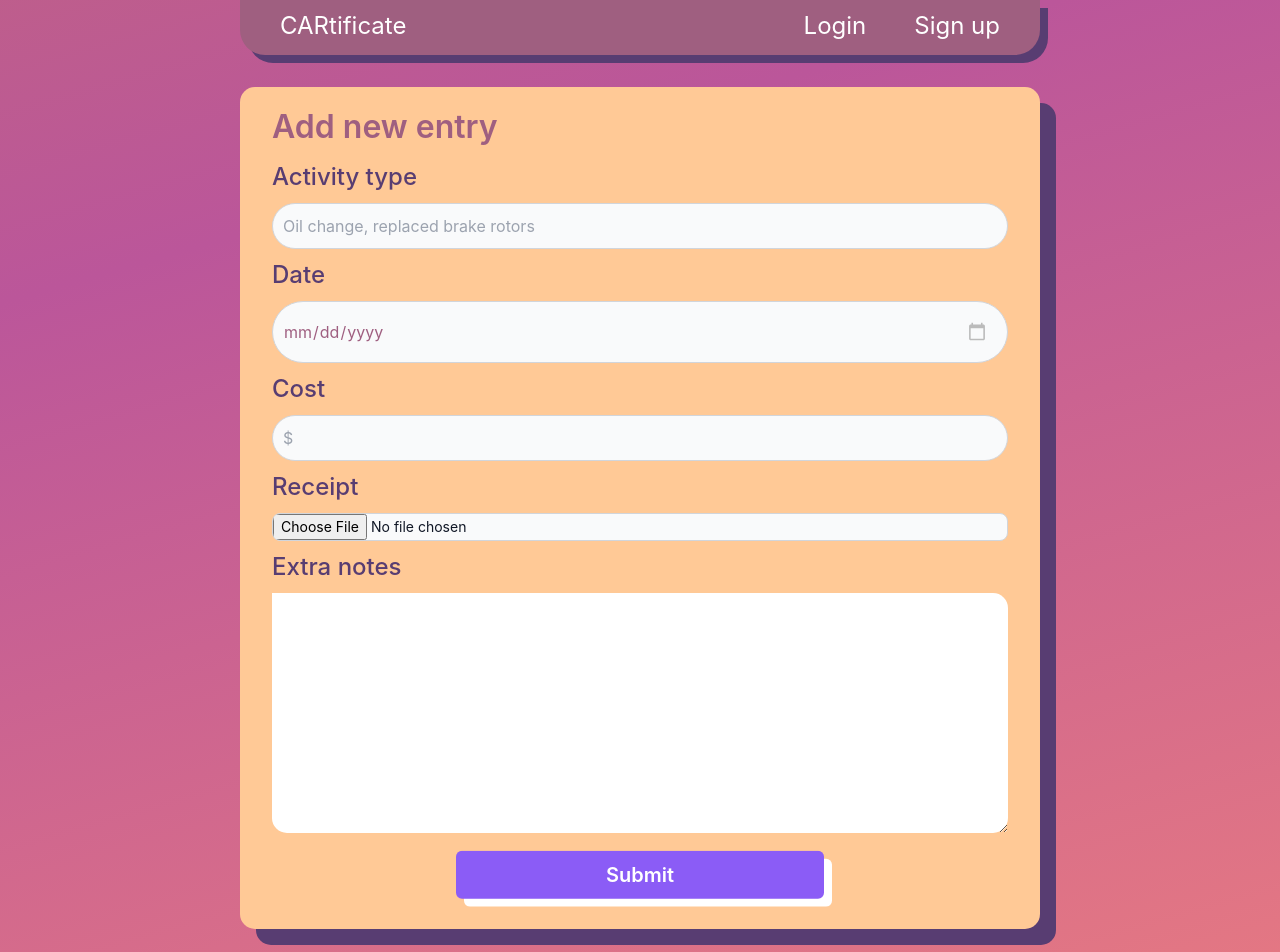
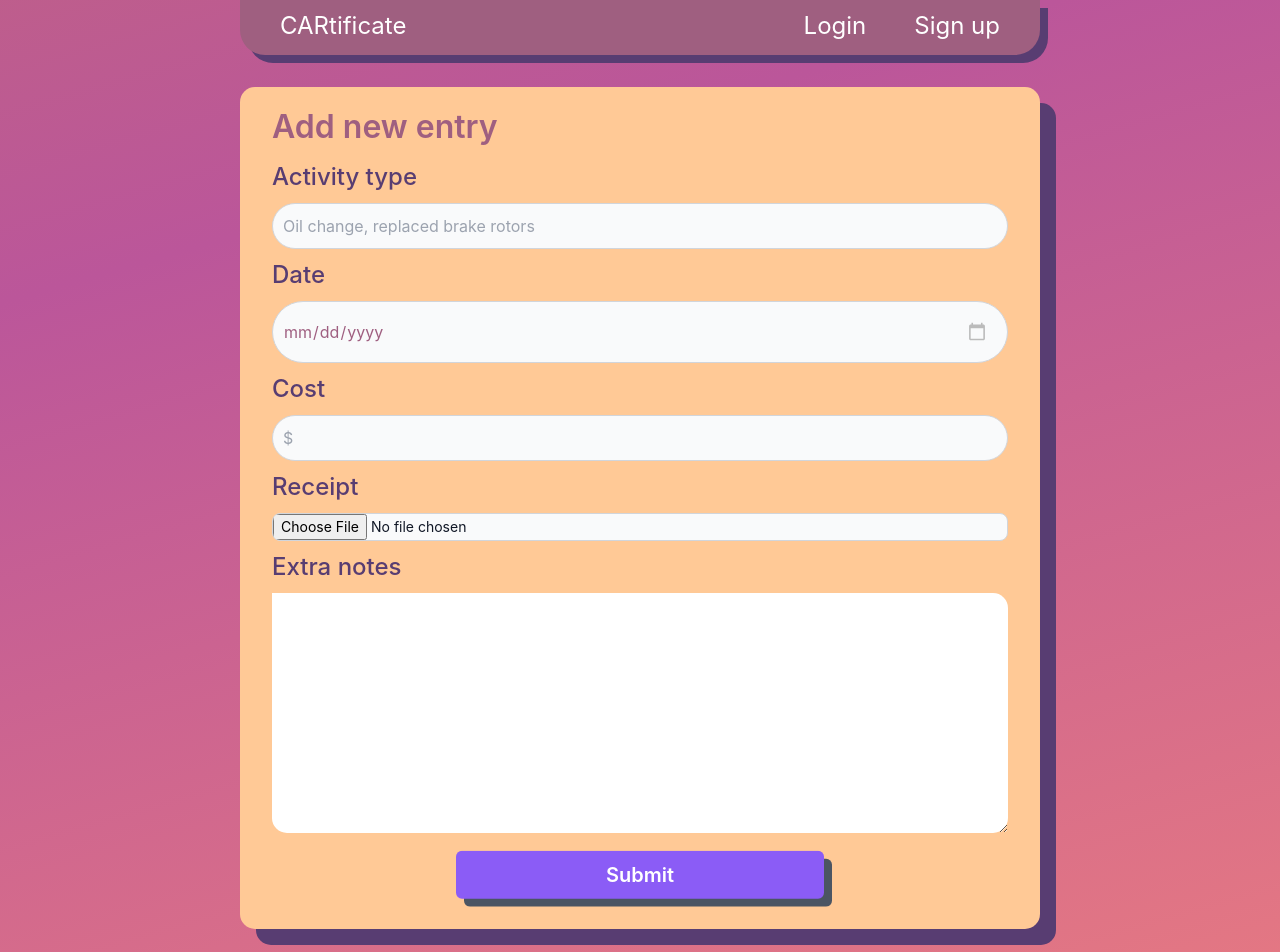
Before and after one commit to NeggFriedRice/cartificate-frontend, a React (Vite) app: page /updates/new in a window 1280 px wide. Shown: the top 952 px of the page. Built offline with nearby package versions, Linux system fonts and the light colour scheme; no server answers.

Commit message:
Fix broken shadow-blocks when I removed them from the CSS file. Readded via Tailwind styling

```diff
--- a/src/components/EditForm.jsx
+++ b/src/components/EditForm.jsx
@@ -91,7 +91,7 @@ const EditForm = ({ id, setEdited }) => {
 				<div className="flex flex-col my-4">
 				<textarea className="textarea bg-white mb-4 text-setPurpleLight" rows="10" name="notes" value={activity.notes} onChange={changeHandler}></textarea>
 				<div className="flex justify-center">
-				<button className="flex w-[50%] justify-center rounded-md transition-all duration-1000 bg-red-500 px-3 py-1.5 text-sm font-semibold leading-6 text-white hover:bg-red-400 focus-visible:outline focus-visible:outline-2 focus-visible:outline-offset-2 focus-visible:outline-violet-600 mb-4 lg:text-[1.25rem] lg:py-3 shadow-block-sm animate-floatxs">Save changes</button>
+				<button className="flex w-[50%] justify-center rounded-md transition-all duration-1000 bg-red-500 px-3 py-1.5 text-sm font-semibold leading-6 text-white hover:bg-red-400 focus-visible:outline focus-visible:outline-2 focus-visible:outline-offset-2 focus-visible:outline-violet-600 mb-4 lg:text-[1.25rem] lg:py-3 shadow-block-sm shadow-gray-600 animate-floatxs">Save changes</button>
 				</div>
 				</div>
 			</form>
--- a/src/components/Login.jsx
+++ b/src/components/Login.jsx
@@ -68,7 +68,7 @@ export default function Login({setUser, setIsLoggedIn}) {
                             </div>
                         </div>
                         <div className="flex justify-center">
-                            <button type="submit" className="flex w-[50%] justify-center rounded-md transition-all duration-1000 bg-violet-500 px-3 py-1.5 text-sm font-semibold leading-6 text-white hover:bg-violet-400 focus-visible:outline focus-visible:outline-2 focus-visible:outline-offset-2 focus-visible:outline-violet-600 mb-4 lg:text-[1.25rem] lg:py-3 shadow-block-sm animate-floatxs">Sign in</button>
+                            <button type="submit" className="flex w-[50%] justify-center rounded-md transition-all duration-1000 bg-violet-500 px-3 py-1.5 text-sm font-semibold leading-6 text-white hover:bg-violet-400 focus-visible:outline focus-visible:outline-2 focus-visible:outline-offset-2 focus-visible:outline-violet-600 mb-4 lg:text-[1.25rem] lg:py-3 shadow-block-sm shadow-gray-600 animate-floatxs">Sign in</button>
                         </div>
                     </form>
                 </div>
--- a/src/components/Register.jsx
+++ b/src/components/Register.jsx
@@ -87,7 +87,7 @@ export default function Register() {
                     {formData.password !== formData.confirmPassword && <p className="text-red-500 text-sm">Passwords don't match!</p>}
                     </div>
                     <div className="flex justify-center">
-                        <button type="submit" className="flex w-[50%] justify-center rounded-md transition-all duration-1000 bg-violet-500 px-3 py-1.5 text-sm font-semibold leading-6 text-white hover:bg-violet-400 focus-visible:outline focus-visible:outline-2 focus-visible:outline-offset-2 focus-visible:outline-violet-600 mb-4 lg:text-[1.25rem] lg:py-3 shadow-block-sm animate-floatxs">Sign up</button>
+                        <button type="submit" className="flex w-[50%] justify-center rounded-md transition-all duration-1000 bg-violet-500 px-3 py-1.5 text-sm font-semibold leading-6 text-white hover:bg-violet-400 focus-visible:outline focus-visible:outline-2 focus-visible:outline-offset-2 focus-visible:outline-violet-600 mb-4 lg:text-[1.25rem] lg:py-3 shadow-block-sm shadow-gray-600 animate-floatxs">Sign up</button>
                     </div>
                     </form>
                 </div>
--- a/src/components/UpdateForm.jsx
+++ b/src/components/UpdateForm.jsx
@@ -77,7 +77,7 @@ const UpdateForm = ({ addUpdate }) => {
         <div className="flex flex-col my-4">
           <textarea className="textarea bg-white mb-4 text-setPurpleLight" rows="10" name="notes" value={activity.notes} onChange={changeHandler}></textarea>
           <div className="flex justify-center">
-           <button className="flex w-[50%] justify-center rounded-md transition-all duration-1000 bg-violet-500 px-3 py-1.5 text-sm font-semibold leading-6 text-white hover:bg-violet-400 focus-visible:outline focus-visible:outline-2 focus-visible:outline-offset-2 focus-visible:outline-violet-600 mb-4 lg:text-[1.25rem] lg:py-3 shadow-block-sm animate-floatxs">Submit</button>
+           <button className="flex w-[50%] justify-center rounded-md transition-all duration-1000 bg-violet-500 px-3 py-1.5 text-sm font-semibold leading-6 text-white hover:bg-violet-400 focus-visible:outline focus-visible:outline-2 focus-visible:outline-offset-2 focus-visible:outline-violet-600 mb-4 lg:text-[1.25rem] lg:py-3 shadow-block-sm shadow-gray-600 animate-floatxs">Submit</button>
           </div>
         </div>
       </form>
```
